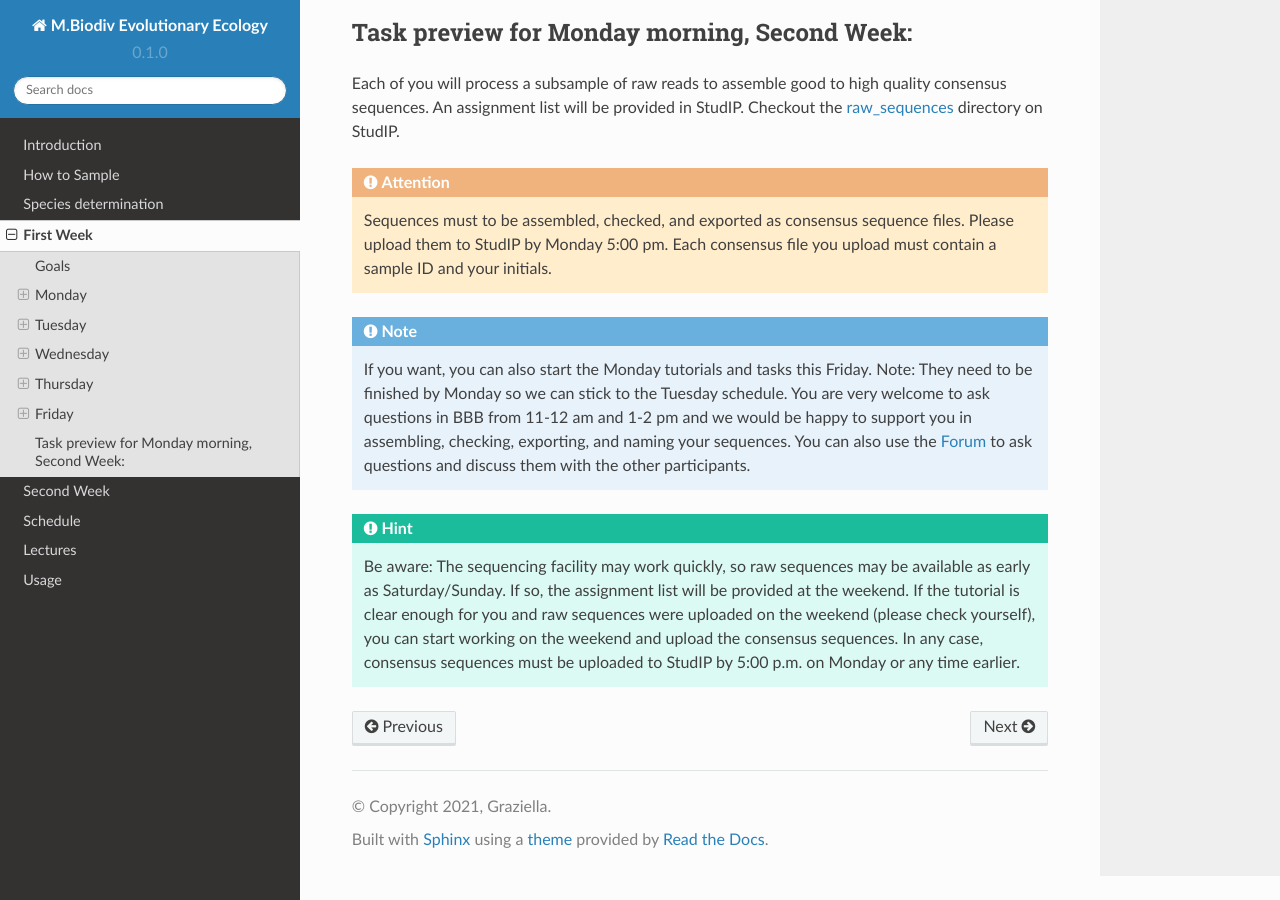
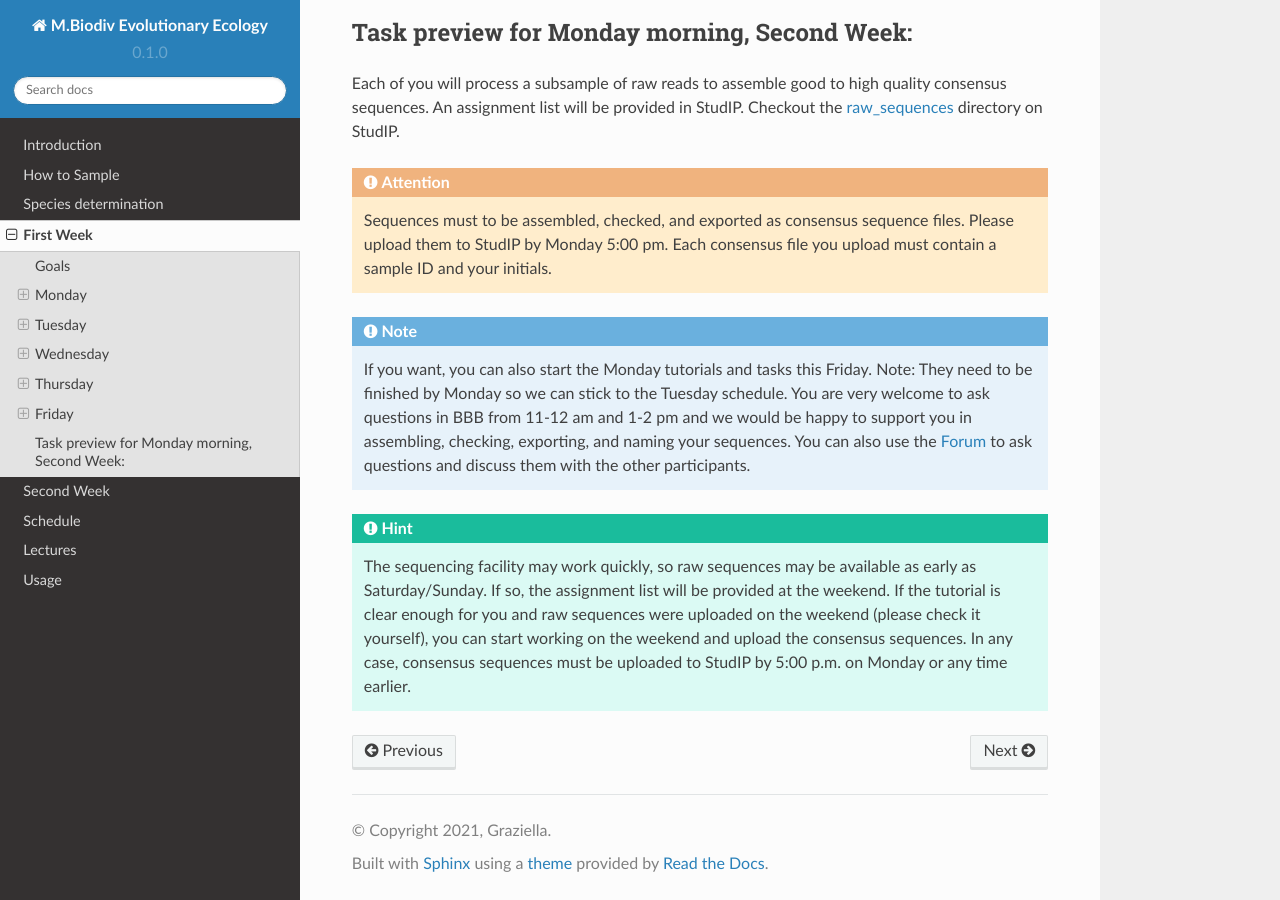
Before and after one commit to bheimbu/evolutionary_ecology, a Sphinx documentation site: the page built from docs/source/first_week.rst, in a window 1280 px wide and 900 px high, scrolled down 9755 px. Built offline with Sphinx 7.4.7 and the Read the Docs theme 2.0.0, drawn with Linux system fonts in a browser that asks for light colours.

Commit message:
Update first_week.rst

```diff
--- a/docs/source/first_week.rst
+++ b/docs/source/first_week.rst
@@ -229,4 +229,4 @@ Checkout the `raw_sequences  <https://studip.uni-goettingen.de/dispatch.php/cour
   If you want, you can also start the Monday tutorials and tasks this Friday. Note: They need to be finished by Monday so we can stick to the Tuesday schedule. You are very welcome to ask questions in BBB from 11-12 am and 1-2 pm and we would be happy to support you in assembling, checking, exporting, and naming your sequences. You can also use the `Forum <https://studip.uni-goettingen.de/dispatch.php/course/forum/index/index/ee59763e66f3b71b69c917f633cb857d?cid=d7b80997f5efda59609a4cf69a04dbf7#ee59763e66f3b71b69c917f633cb857d>`_ to ask questions and discuss them with the other participants.
 
 .. hint::
-  Be aware: The sequencing facility may work quickly, so raw sequences may be available as early as Saturday/Sunday. If so, the assignment list will be provided at the weekend. If the tutorial is clear enough for you and raw sequences were uploaded on the weekend (please check yourself), you can start working on the weekend and upload the consensus sequences. In any case, consensus sequences must be uploaded to StudIP by 5:00 p.m. on Monday or any time earlier.
+  The sequencing facility may work quickly, so raw sequences may be available as early as Saturday/Sunday. If so, the assignment list will be provided at the weekend. If the tutorial is clear enough for you and raw sequences were uploaded on the weekend (please check it yourself), you can start working on the weekend and upload the consensus sequences. In any case, consensus sequences must be uploaded to StudIP by 5:00 p.m. on Monday or any time earlier.
```
